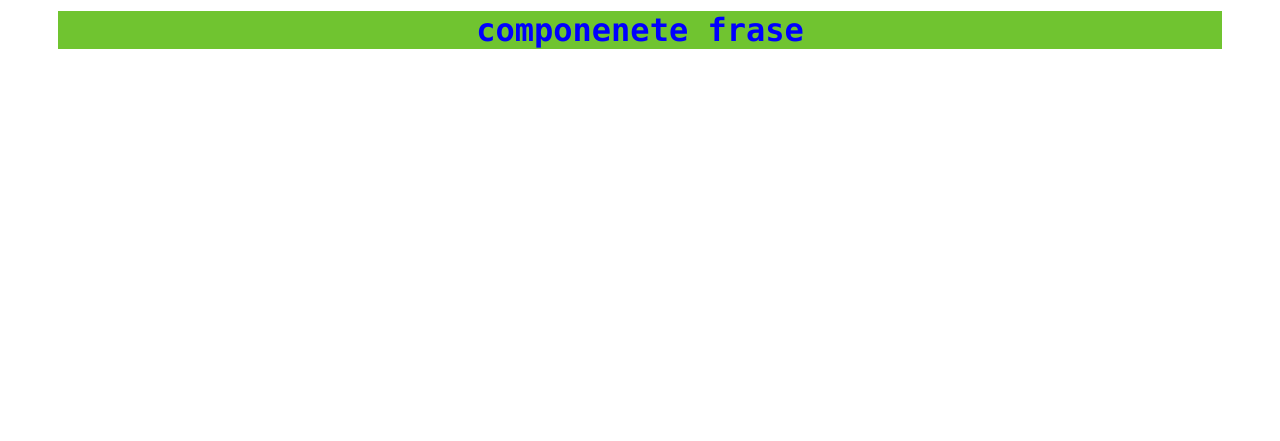
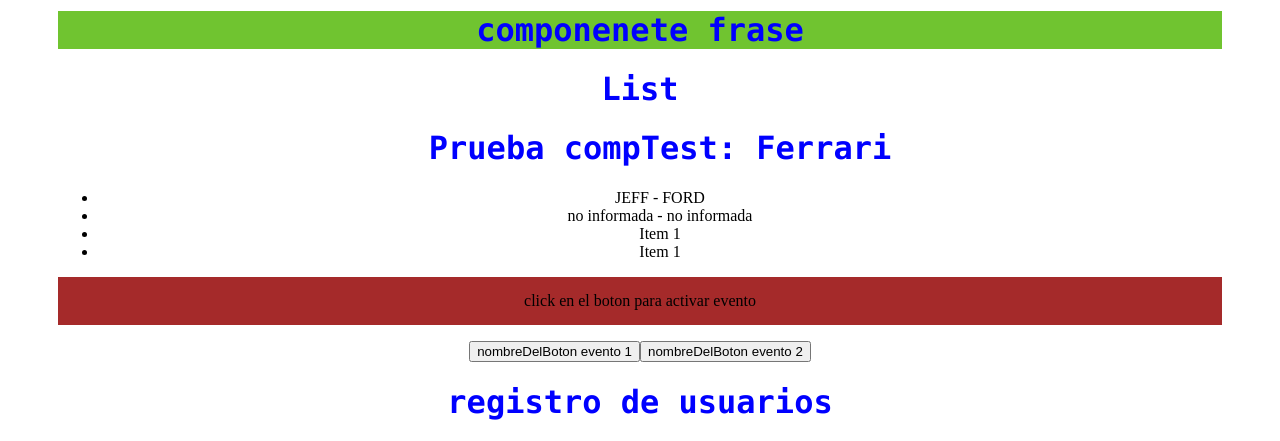
Before and after one commit to txtlinx/project, a React (Create React App) app: page / in a window 1280 px wide. Shown: the part 470-911 px from the top of the page. Before the commit the page ends 800 px from the top, so only its background shows below. Built offline with nearby package versions, Linux system fonts and the light colour scheme.

Commit message:
#Eventos-props

```diff
--- a/public/index.html
+++ b/public/index.html
@@ -24,10 +24,9 @@
       work correctly both with client-side routing and a non-root public URL.
       Learn how to configure a non-root public URL by running `npm run build`.
     -->
-    <title>React mi app</title>
+    <title>React</title>
   </head>
   <body>
-    <noscript>You need to enable JavaScript to run this app.</noscript>
     <div id="root"></div>
     <!--
       This HTML file is a template.
--- a/src/App.js
+++ b/src/App.js
@@ -3,6 +3,9 @@ import { HelloWord } from './components/HelloWord';
 import { MiNombre } from './components/MiNombre';
 import Persona from './components/Persona';
 import Frase from './components/Frase';
+import List from './components/List';
+import Evento from './components/Evento';
+import Formulario from './components/Formulario'
 
 function App() {
   const nombre = 'Maria'
@@ -18,8 +21,11 @@ function App() {
         profesion="ing n"
         foto = "https://"/>
       <Frase/>
+      <List/>
+      <Evento/>
+      <Formulario/>
+
     </div>
-
 
   )
 }
--- /dev/null
+++ b/src/components/CompTest.js
@@ -0,0 +1,7 @@
+export function CompTest(props){
+    return(
+        <>
+            <h1>Prueba compTest: {props.marca}</h1>
+        </>
+    )
+}
--- /dev/null
+++ b/src/components/Evento.js
@@ -0,0 +1,19 @@
+import Button from "./evento/Button";
+
+export function Evento(){
+     function miEvento(){
+        console.log('mi evento ejeuctado');
+     }
+     function miEvento2(){
+        console.log('mi evento ejeuctado 2');
+     }
+     return (
+        <div>
+            <p>click en el boton para activar evento</p>
+            <Button event={miEvento} text="nombreDelBoton evento 1"/>
+            <Button event={miEvento2} text="nombreDelBoton evento 2"></Button>
+        </div>
+     )
+}
+
+export default Evento
--- /dev/null
+++ b/src/components/Formulario.jsx
@@ -0,0 +1,33 @@
+import {useState} from 'react'
+
+export function Formulario() {
+    function registroUsuario(e) {
+        e.preventDefault();
+        console.log(name);
+        console.log(password);
+        console.log("usuario Registrado");
+    }
+    const [name, setName] = useState('Pablo')
+    const [password, setPassword] = useState()
+  return (
+    <>
+      <h1>registro de usuarios</h1>
+      <form onSubmit={registroUsuario}>
+        <div>
+            <label htmlFor="name">Nombre:</label>
+          <input type="text" id="name" name="name" value={name} placeholder="escriba su nolmbre"
+          onChange={(e)=> setName(e.target.value)}/>
+        </div>
+        <div>
+            <label htmlFor="password">Contrasena: </label>
+          <input type="password"  id="password" name="password" placeholder="escriba su constrasena" onChange={(e)=>setPassword(e.target.value)}/>
+        </div>
+        <div>
+          <input type="submit" placeholder="Registrar" />
+        </div>
+      </form>
+    </>
+  );
+}
+
+export default Formulario;
--- /dev/null
+++ b/src/components/Item.js
@@ -0,0 +1,18 @@
+import PropType from 'prop-types'
+export function Item({nombre, marca}){
+    return(
+        <>
+            <li>{nombre} - {marca}</li>
+        </>
+    )
+}
+
+Item.prototype = {
+    nombre : PropType.string.isRequired,
+    marca : PropType.number.isRequired
+}
+
+Item.defaultProps = {
+    nombre : 'no informada',
+    marca  : 'no informada'
+}
--- /dev/null
+++ b/src/components/List.js
@@ -0,0 +1,21 @@
+import { Item } from "./Item"
+import { CompTest } from "./CompTest"
+
+export function List(){
+    return (
+        <>
+            <h1>List</h1>
+            <ul>
+                <CompTest marca="Ferrari"/>
+                <Item nombre="JEFF" marca="FORD"/>
+                <Item/>
+                <li>Item 1</li>
+                <li>Item 1</li>
+
+            </ul>
+
+        </>
+    )
+}
+
+export default List
--- /dev/null
+++ b/src/components/evento/Button.js
@@ -0,0 +1,6 @@
+export function Button(props){
+    return <button onClick={props.event}>{props.text} </button>
+
+}
+
+export default Button
--- a/src/index.css
+++ b/src/index.css
@@ -1,5 +1,6 @@
 body {
  padding: 50px;
+ padding-bottom: 500px;
 }
 
 h1 {
```
